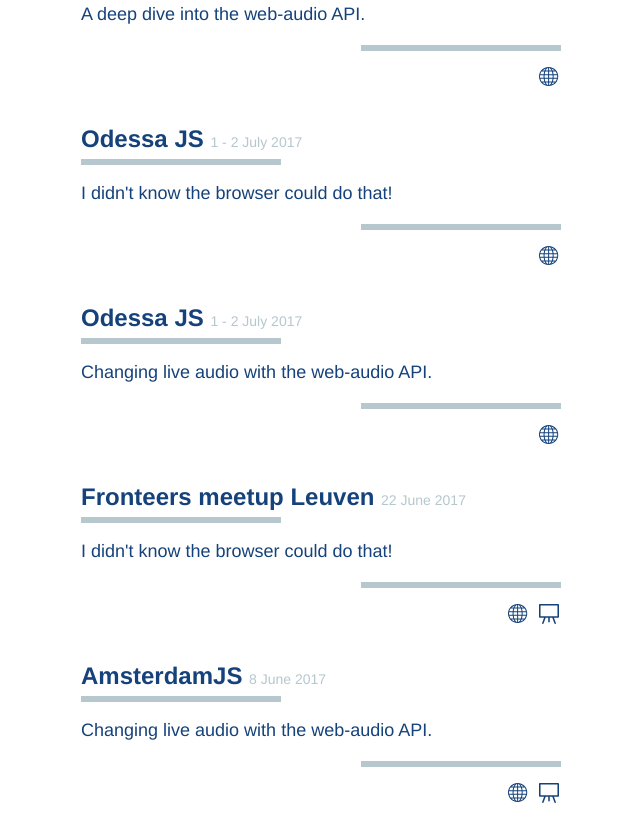
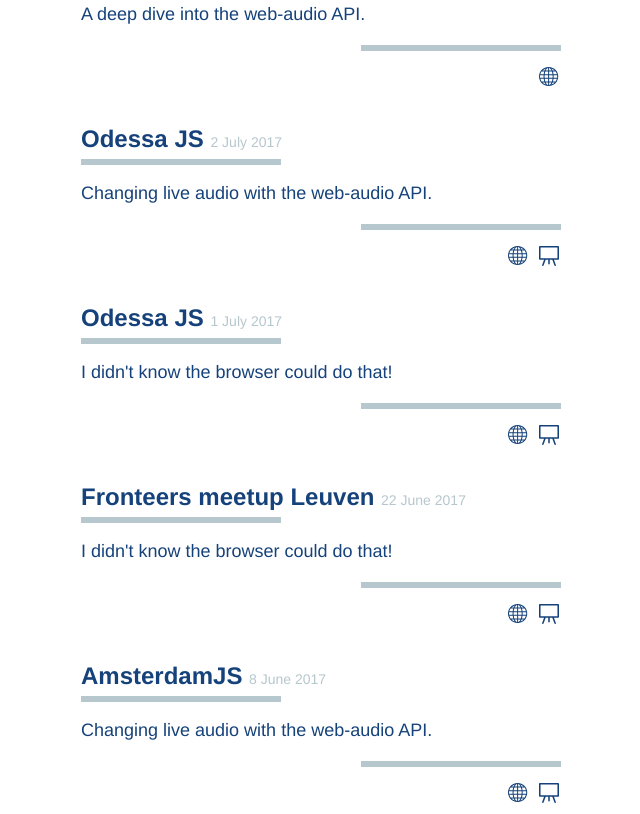
Before and after one commit to Sambego/talks, a website built with webpack: page src/index.html in a window 1280 px wide. Shown: the part 1160-1974 px from the top of the page, without its empty margins (194-834 px from the left). Built offline with nearby package versions, Linux system fonts and the light colour scheme; files whose address does not match are found by name.

```diff
--- a/src/index.html
+++ b/src/index.html
@@ -80,19 +80,21 @@
                         </footer>
                     </li>
                     <li class="event">
-                        <h2>Odessa JS <time>1 - 2 July 2017</time></h2>
+                        <h2>Odessa JS <time>2 July 2017</time></h2>
+                        <p>Changing live audio with the web-audio API.</p>
+
+                        <footer>
+                            <a href="http://odessajs.org" target="_blank" title="Visit the event website."><i class="icon icon--globe"></i></a>
+                            <a href="https://pedalboard-presentation.sambego.be/" target="_blank" title="Check the slides of this presentation."><i class="icon icon--slides"></i></a>
+                        </footer>
+                    </li>
+                    <li class="event">
+                        <h2>Odessa JS <time>1 July 2017</time></h2>
                         <p>I didn't know the browser could do that!</p>
 
                         <footer>
                             <a href="http://odessajs.org" target="_blank" title="Visit the event website."><i class="icon icon--globe"></i></a>
-                        </footer>
-                    </li>
-                    <li class="event">
-                        <h2>Odessa JS <time>1 - 2 July 2017</time></h2>
-                        <p>Changing live audio with the web-audio API.</p>
-
-                        <footer>
-                            <a href="http://odessajs.org" target="_blank" title="Visit the event website."><i class="icon icon--globe"></i></a>
+                            <a href="https://meow.sambego.be/" target="_blank" title="Check the slides of this presentation."><i class="icon icon--slides"></i></a>
                         </footer>
                     </li>
                     <li class="event">
@@ -129,6 +131,7 @@
                         <footer>
                             <a href="http://2017.jsday.es" target="_blank" title="Visit the event website."><i class="icon icon--globe"></i></a>
                             <a href="https://pedalboard-presentation.sambego.be/" target="_blank" title="Check the slides of this presentation."><i class="icon icon--slides"></i></a>
+                            <a href="https://www.todojs.com/changing-live-audio-with-the-web-audio-api-by-sam-bellen/" target="_blank" title="Watch a recording of this presentation."><i class="icon icon--movie"></i></a>
                         </footer>
                     </li>
                     <li class="event">
```
